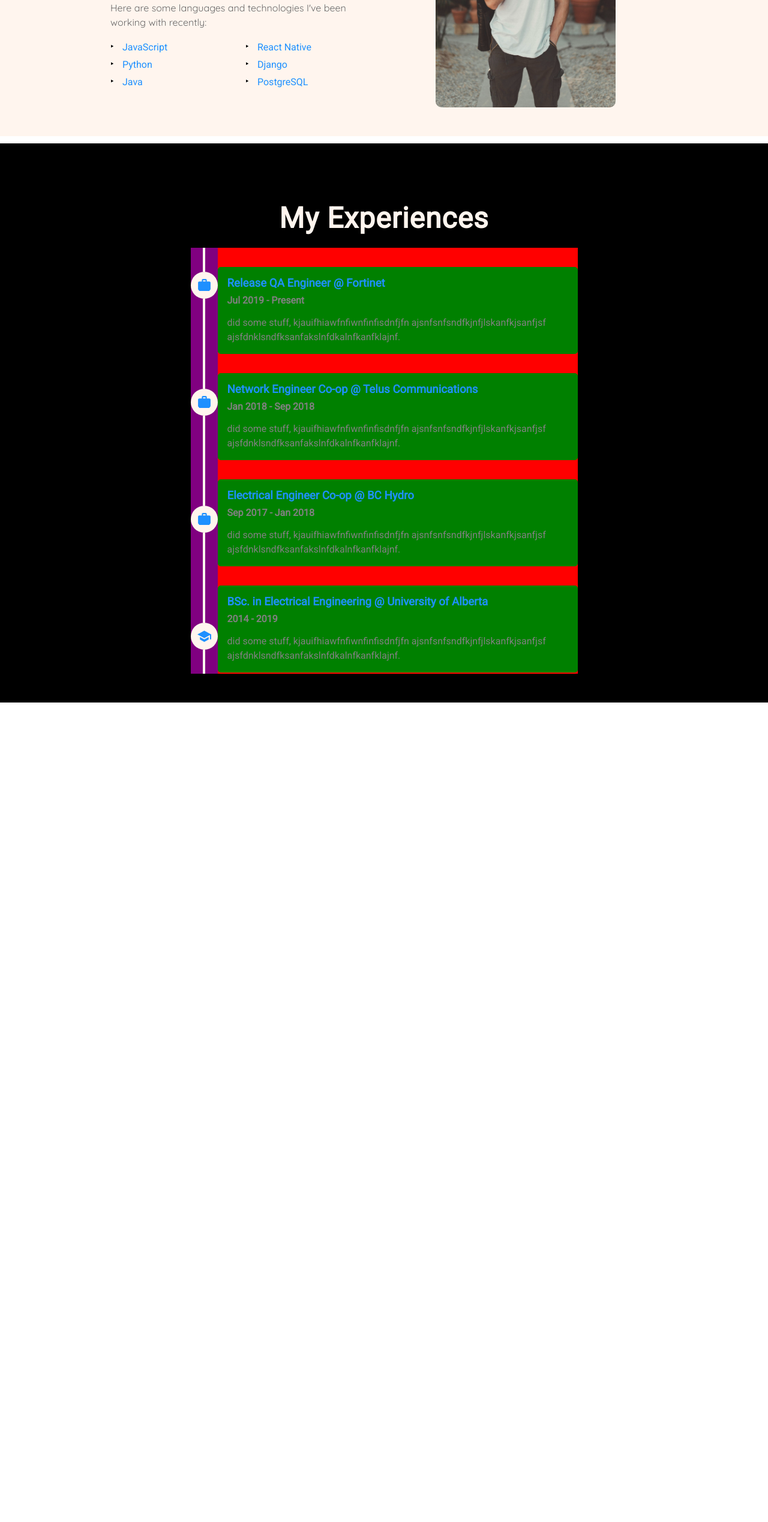
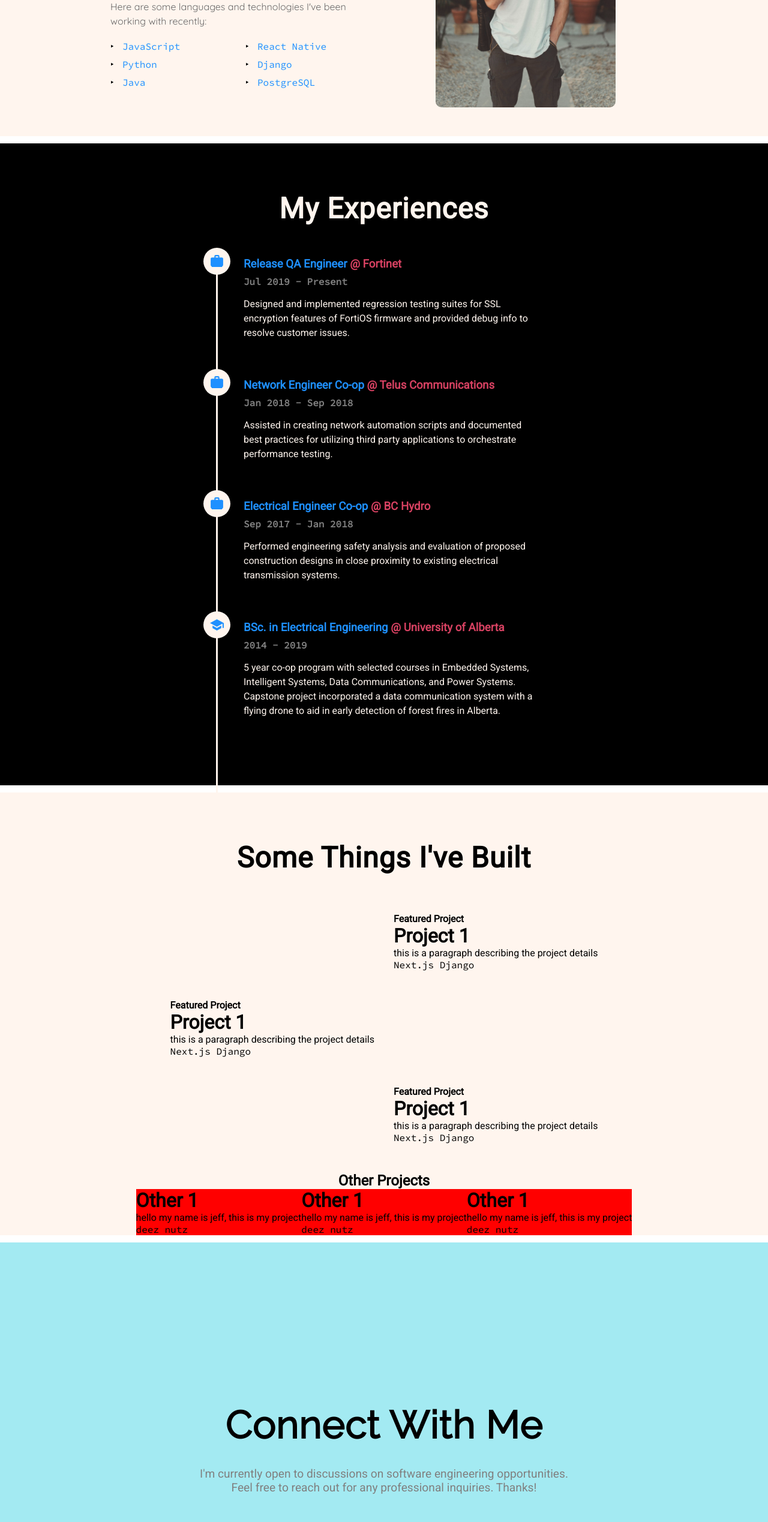
Before and after one commit to junling2/personal-website-v2, a Gatsby site: page / in a window 1280 px wide. Shown: the part 1240-3777 px from the top of the page at 60% size. Before the commit the page ends 2423 px from the top, so only its background shows below. Built offline with nearby package versions, Linux system fonts and the light colour scheme; Gatsby itself is replaced by a stand-in of ours; a web font is replaced by a local one.

Commit message:
Add Projects and Connect Sections
define structure for projects section and connect section.

```diff
--- a/src/components/sections/about.js
+++ b/src/components/sections/about.js
@@ -91,7 +91,7 @@ const AboutContainer = styled.div`
 `
 
 const AboutH1 = styled.h1`
-  font-size: 3rem;
+  font-size: clamp(1rem, 6vw, 3rem);
   font-weight: 900;
   margin-top: 5rem;
   margin-bottom: 1.3rem;
@@ -133,6 +133,7 @@ const SkillsList = styled.ul`
   li {
     position: relative;
     color: #1e90ff;
+    font-family: "Source Code Pro";
     margin-bottom: 10px;
     padding-left: 20px;
 
--- /dev/null
+++ b/src/components/sections/connect.js
@@ -0,0 +1,126 @@
+import React from "react"
+import styled from "styled-components"
+import {
+  FiGithub,
+  FiInstagram,
+  FiMail,
+  FiLinkedin,
+  FiFacebook,
+} from "react-icons/fi"
+
+const Connect = () => {
+  return (
+    <ConnectContainer id="connect">
+      <ConnectHeader>Connect With Me</ConnectHeader>
+      <ConnectP>
+        I'm currently open to discussions on software engineering opportunities.
+        Feel free to reach out for any professional inquiries. Thanks!
+      </ConnectP>
+      <SocialLinks>
+        <GitHub />
+        <Instagram />
+        <Email />
+        <LinkedIn />
+        <Facebook />
+      </SocialLinks>
+    </ConnectContainer>
+  )
+}
+
+export default Connect
+
+const ConnectContainer = styled.div`
+  background: #a3eaf2;
+  display: flex;
+  flex-direction: column;
+  justify-content: center;
+  align-items: center;
+  padding: 0 1rem;
+  height: 100vh;
+`
+
+const ConnectHeader = styled.h1`
+  color: black;
+  font-family: "Raleway";
+  font-size: clamp(2rem, 6vw, 4rem);
+  font-weight: 900;
+  margin-bottom: 2rem;
+  letter-spacing: 1px;
+`
+
+const ConnectP = styled.p`
+  text-align: center;
+  color: grey;
+  max-width: 640px;
+  font-size: 1.2rem;
+`
+
+const SocialLinks = styled.div`
+  margin-top: 3rem;
+  display: flex;
+
+  @media screen and (max-width: 768px) {
+    flex-direction: column;
+  }
+`
+const GitHub = styled(FiGithub)`
+  color: #f3cf7c;
+  font-size: 4rem;
+  margin-left: 2rem;
+  margin-right: 2rem;
+  transition: ease-in;
+
+  &:hover {
+    color: #1e90ff;
+    transform: translateY(-5px);
+    cursor: pointer;
+  }
+`
+const Instagram = styled(FiInstagram)`
+  color: #f3cf7c;
+  font-size: 4rem;
+  margin-left: 2rem;
+  margin-right: 2rem;
+
+  &:hover {
+    color: #1e90ff;
+    transform: translateY(-5px);
+    cursor: pointer;
+  }
+`
+const Email = styled(FiMail)`
+  color: #f3cf7c;
+  font-size: 4rem;
+  margin-left: 2rem;
+  margin-right: 2rem;
+
+  &:hover {
+    color: #1e90ff;
+    transform: translateY(-5px);
+    cursor: pointer;
+  }
+`
+const LinkedIn = styled(FiLinkedin)`
+  color: #f3cf7c;
+  font-size: 4rem;
+  margin-left: 2rem;
+  margin-right: 2rem;
+
+  &:hover {
+    color: #1e90ff;
+    transform: translateY(-5px);
+    cursor: pointer;
+  }
+`
+const Facebook = styled(FiFacebook)`
+  color: #f3cf7c;
+  font-size: 4rem;
+  margin-left: 1rem;
+  margin-right: 2rem;
+
+  &:hover {
+    color: #1e90ff;
+    transform: translateY(-5px);
+    cursor: pointer;
+  }
+`
--- a/src/components/sections/experience.js
+++ b/src/components/sections/experience.js
@@ -13,29 +13,21 @@ const Experience = () => {
         My Experiences
       </WorkHeader>
       <WorkTimeline>
-        <Lines>
-          <ShortLine />
-          <WorkIcon />
-          <Line />
-          <WorkIcon />
-          <Line />
-          <WorkIcon />
-          <Line />
-          <SchoolIcon />
-          <ShortLine />
-        </Lines>
         <Entries>
           <Entry
             data-sal="slide-up"
             data-sal-easing="ease"
             data-sal-duration="600"
           >
-            <EntryTitle>Release QA Engineer @ Fortinet</EntryTitle>
+            <WorkIcon />
+            <EntryTitle>
+              Release QA Engineer <span>@ Fortinet</span>
+            </EntryTitle>
             <EntryDate>Jul 2019 - Present</EntryDate>
             <EntryContent>
-              did some stuff, kjauifhiawfnfiwnfinfisdnfjfn
-              ajsnfsnfsndfkjnfjlskanfkjsanfjsf
-              ajsfdnklsndfksanfakslnfdkalnfkanfklajnf.
+              Designed and implemented regression testing suites for SSL
+              encryption features of FortiOS firmware and provided debug info to
+              resolve customer issues.
             </EntryContent>
           </Entry>
           <Entry
@@ -43,14 +35,15 @@ const Experience = () => {
             data-sal-easing="ease"
             data-sal-duration="600"
           >
+            <WorkIcon />
             <EntryTitle>
-              Network Engineer Co-op @ Telus Communications
+              Network Engineer Co-op <span>@ Telus Communications</span>
             </EntryTitle>
             <EntryDate>Jan 2018 - Sep 2018</EntryDate>
             <EntryContent>
-              did some stuff, kjauifhiawfnfiwnfinfisdnfjfn
-              ajsnfsnfsndfkjnfjlskanfkjsanfjsf
-              ajsfdnklsndfksanfakslnfdkalnfkanfklajnf.
+              Assisted in creating network automation scripts and documented
+              best practices for utilizing third party applications to
+              orchestrate performance testing.
             </EntryContent>
           </Entry>
           <Entry
@@ -58,12 +51,15 @@ const Experience = () => {
             data-sal-easing="ease"
             data-sal-duration="600"
           >
-            <EntryTitle>Electrical Engineer Co-op @ BC Hydro</EntryTitle>
+            <WorkIcon />
+            <EntryTitle>
+              Electrical Engineer Co-op <span>@ BC Hydro</span>
+            </EntryTitle>
             <EntryDate>Sep 2017 - Jan 2018</EntryDate>
             <EntryContent>
-              did some stuff, kjauifhiawfnfiwnfinfisdnfjfn
-              ajsnfsnfsndfkjnfjlskanfkjsanfjsf
-              ajsfdnklsndfksanfakslnfdkalnfkanfklajnf.
+              Performed engineering safety analysis and evaluation of proposed
+              construction designs in close proximity to existing electrical
+              transmission systems.
             </EntryContent>
           </Entry>
           <Entry
@@ -71,14 +67,17 @@ const Experience = () => {
             data-sal-easing="ease"
             data-sal-duration="600"
           >
+            <SchoolIcon />
             <EntryTitle>
-              BSc. in Electrical Engineering @ University of Alberta
+              BSc. in Electrical Engineering{" "}
+              <span>@ University of Alberta</span>
             </EntryTitle>
             <EntryDate>2014 - 2019</EntryDate>
             <EntryContent>
-              did some stuff, kjauifhiawfnfiwnfinfisdnfjfn
-              ajsnfsnfsndfkjnfjlskanfkjsanfjsf
-              ajsfdnklsndfksanfakslnfdkalnfkanfklajnf.
+              5 year co-op program with selected courses in Embedded Systems,
+              Intelligent Systems, Data Communications, and Power Systems.
+              Capstone project incorporated a data communication system with a
+              flying drone to aid in early detection of forest fires in Alberta.
             </EntryContent>
           </Entry>
         </Entries>
@@ -100,9 +99,9 @@ const WorkContainer = styled.div`
 
 const WorkHeader = styled.h1`
   color: #fff5ee;
-  font-size: 3rem;
+  font-size: clamp(1rem, 6vw, 3rem);
   font-weight: 900;
-  margin-top: 6rem;
+  margin-top: 5rem;
   margin-bottom: 1.3rem;
   letter-spacing: 1px;
 `
@@ -111,51 +110,53 @@ const WorkTimeline = styled.div`
   margin-bottom: 3rem;
 `
 
-const Lines = styled.div`
-  background: purple;
+const Entries = styled.div`
   display: flex;
   flex-direction: column;
-  align-items: center;
-  justify-content: center;
-`
+  margin-bottom: 2rem;
 
-const ShortLine = styled.div`
-  background: #fff5ee;
-  width: 4px;
-  height: 40px;
-`
-const Line = styled.div`
-  background: #fff5ee;
-  width: 4px;
-  height: 150px;
-`
-const Entries = styled.div`
-  background: red;
-  display: flex;
-  flex-direction: column;
+  &::before {
+    content: "";
+    position: absolute;
+    background: #fff5ee;
+    color: #fff5ee;
+    width: 3px;
+    height: 125%;
+    border-radius: 2px;
+    transform: translateX(-30px) translateY(30px);
+
+    @media screen and (max-width: 627px) {
+      display: none;
+    }
+  }
 `
 const Entry = styled.div`
-  background: green;
   border-radius: 5px;
   display: flex;
   flex-direction: column;
-  max-width: 600px;
-  margin-top: 2rem;
+  max-width: 500px;
+  margin-top: 1rem;
+  margin-bottom: 1rem;
 `
 
 const EntryTitle = styled.h3`
   color: #1e90ff;
   margin-top: 1rem;
   margin-left: 1rem;
+
+  span {
+    color: #d64161;
+  }
 `
 const EntryDate = styled.h4`
   color: grey;
   margin-top: 0.5rem;
+  font-family: "Source Code Pro";
   margin-left: 1rem;
 `
 
 const EntryContent = styled.p`
-  color: grey;
+  color: #fff5ee;
   margin-left: 1rem;
   margin-top: 1rem;
   line-height: 1.5;
@@ -163,6 +164,8 @@ const EntryContent = styled.p`
 `
 
 const WorkIcon = styled(MdWork)`
+  position: absolute;
+  transform: translateX(-51px);
   color: #1e90ff;
   background: #fff5ee;
   height: 45px;
@@ -171,8 +174,14 @@ const WorkIcon = styled(MdWork)`
   line-height: 40px;
   border-radius: 50%;
   padding: 10px 10px;
+
+  @media screen and (max-width: 627px) {
+    display: none;
+  }
 `
 const SchoolIcon = styled(MdSchool)`
+  position: absolute;
+  transform: translateX(-51px);
   color: #1e90ff;
   background: #fff5ee;
   height: 45px;
@@ -181,4 +190,8 @@ const SchoolIcon = styled(MdSchool)`
   line-height: 40px;
   border-radius: 50%;
   padding: 10px 10px;
+
+  @media screen and (max-width: 627px) {
+    display: none;
+  }
 `
--- /dev/null
+++ b/src/components/sections/projects.js
@@ -0,0 +1,141 @@
+import React from "react"
+import styled from "styled-components"
+
+const Projects = () => {
+  return (
+    <ProjectsContainer id="projects">
+      <ProjectsHeader>Some Things I've Built</ProjectsHeader>
+      <FeaturedProject>
+        <div></div>
+        <FeaturedContent>
+          <FeaturedH0>Featured Project</FeaturedH0>
+          <ProjectTitle>Project 1</ProjectTitle>
+          <ProjectP>
+            this is a paragraph describing the project details
+          </ProjectP>
+          <ProjectTech>Next.js Django</ProjectTech>
+          <ProjectLinks></ProjectLinks>
+        </FeaturedContent>
+      </FeaturedProject>
+      <FeaturedProject>
+        <FeaturedContent>
+          <FeaturedH0>Featured Project</FeaturedH0>
+          <ProjectTitle>Project 1</ProjectTitle>
+          <ProjectP>
+            this is a paragraph describing the project details
+          </ProjectP>
+          <ProjectTech>Next.js Django</ProjectTech>
+          <ProjectLinks></ProjectLinks>
+        </FeaturedContent>
+        <div></div>
+      </FeaturedProject>
+      <FeaturedProject>
+        <div></div>
+        <FeaturedContent>
+          <FeaturedH0>Featured Project</FeaturedH0>
+          <ProjectTitle>Project 1</ProjectTitle>
+          <ProjectP>
+            this is a paragraph describing the project details
+          </ProjectP>
+          <ProjectTech>Next.js Django</ProjectTech>
+          <ProjectLinks></ProjectLinks>
+        </FeaturedContent>
+      </FeaturedProject>
+      <OtherTitle>Other Projects</OtherTitle>
+      <OtherProjects>
+        <ProjectCard>
+          <OtherTop>
+            <i></i>
+            <ProjectLinks></ProjectLinks>
+          </OtherTop>
+          <ProjectTitle>Other 1</ProjectTitle>
+          <ProjectP>hello my name is jeff, this is my project</ProjectP>
+          <ProjectTech>deez nutz</ProjectTech>
+        </ProjectCard>
+        <ProjectCard>
+          <OtherTop>
+            <i></i>
+            <ProjectLinks></ProjectLinks>
+          </OtherTop>
+          <ProjectTitle>Other 1</ProjectTitle>
+          <ProjectP>hello my name is jeff, this is my project</ProjectP>
+          <ProjectTech>deez nutz</ProjectTech>
+        </ProjectCard>
+        <ProjectCard>
+          <OtherTop>
+            <i></i>
+            <ProjectLinks></ProjectLinks>
+          </OtherTop>
+          <ProjectTitle>Other 1</ProjectTitle>
+          <ProjectP>hello my name is jeff, this is my project</ProjectP>
+          <ProjectTech>deez nutz</ProjectTech>
+        </ProjectCard>
+      </OtherProjects>
+    </ProjectsContainer>
+  )
+}
+
+export default Projects
+
+const ProjectsContainer = styled.div`
+  background: #fff5ee;
+  display: flex;
+  flex-direction: column;
+  justify-content: center;
+  align-items: center;
+  padding: 0 1rem;
+`
+
+const ProjectsHeader = styled.h1`
+  color: black;
+  font-size: clamp(1rem, 6vw, 3rem);
+  font-weight: 900;
+  margin-top: 5rem;
+  margin-bottom: 4rem;
+  letter-spacing: 1px;
+`
+
+const FeaturedProject = styled.div`
+  display: grid;
+  align-items: center;
+  justify-content: center;
+  grid-template-columns: 1fr 1fr;
+  gap: 2rem;
+  padding: 0 2rem;
+  margin-bottom: 3rem;
+
+  @media screen and (max-width: 768px) {
+    grid-template-columns: 1fr;
+  }
+`
+const FeaturedContent = styled.div`
+  display: flex;
+  flex-direction: column;
+`
+const FeaturedH0 = styled.h4``
+
+const ProjectTitle = styled.h1``
+
+const ProjectP = styled.p``
+
+const ProjectTech = styled.p`
+  font-family: "Source Code Pro";
+`
+
+const ProjectLinks = styled.div``
+
+const OtherTitle = styled.h2``
+
+const OtherProjects = styled.div`
+  display: flex;
+
+  @media screen and (max-width: 768px) {
+    flex-direction: column;
+  }
+`
+
+const ProjectCard = styled.div`
+  background-color: red;
+`
+
+const OtherTop = styled.div``
--- a/src/pages/index.js
+++ b/src/pages/index.js
@@ -5,6 +5,8 @@ import Hero from "../components/hero"
 import About from "../components/sections/about"
 import styled from "styled-components"
 import Experience from "../components/sections/experience"
+import Projects from "../components/sections/projects"
+import Connect from "../components/sections/connect"
 
 const IndexPage = () => (
   <Layout>
@@ -15,6 +17,12 @@ const IndexPage = () => (
     <Divider />
     <Experience />
     <Divider />
+    <Projects />
+    <Divider />
+    <Connect />
+    <Footer>
+      <FooterText>Designed and Built by Junling Qu</FooterText>
+    </Footer>
   </Layout>
 )
 
@@ -26,3 +34,17 @@ const Divider = styled.div`
   height: 12px;
   background: white;
 `
+
+const Footer = styled.div`
+  display: flex;
+  width: 100%;
+  background: white;
+  justify-content: center;
+  align-items: center;
+`
+
+const FooterText = styled.h4`
+  font-family: "Source Code Pro";
+  margin-top: 1rem;
+  margin-bottom: 1rem;
+`
```
Also changed, not shown: gatsby-config.js (+7 -1 lines), src/components/header.js (+5 -3 lines).
